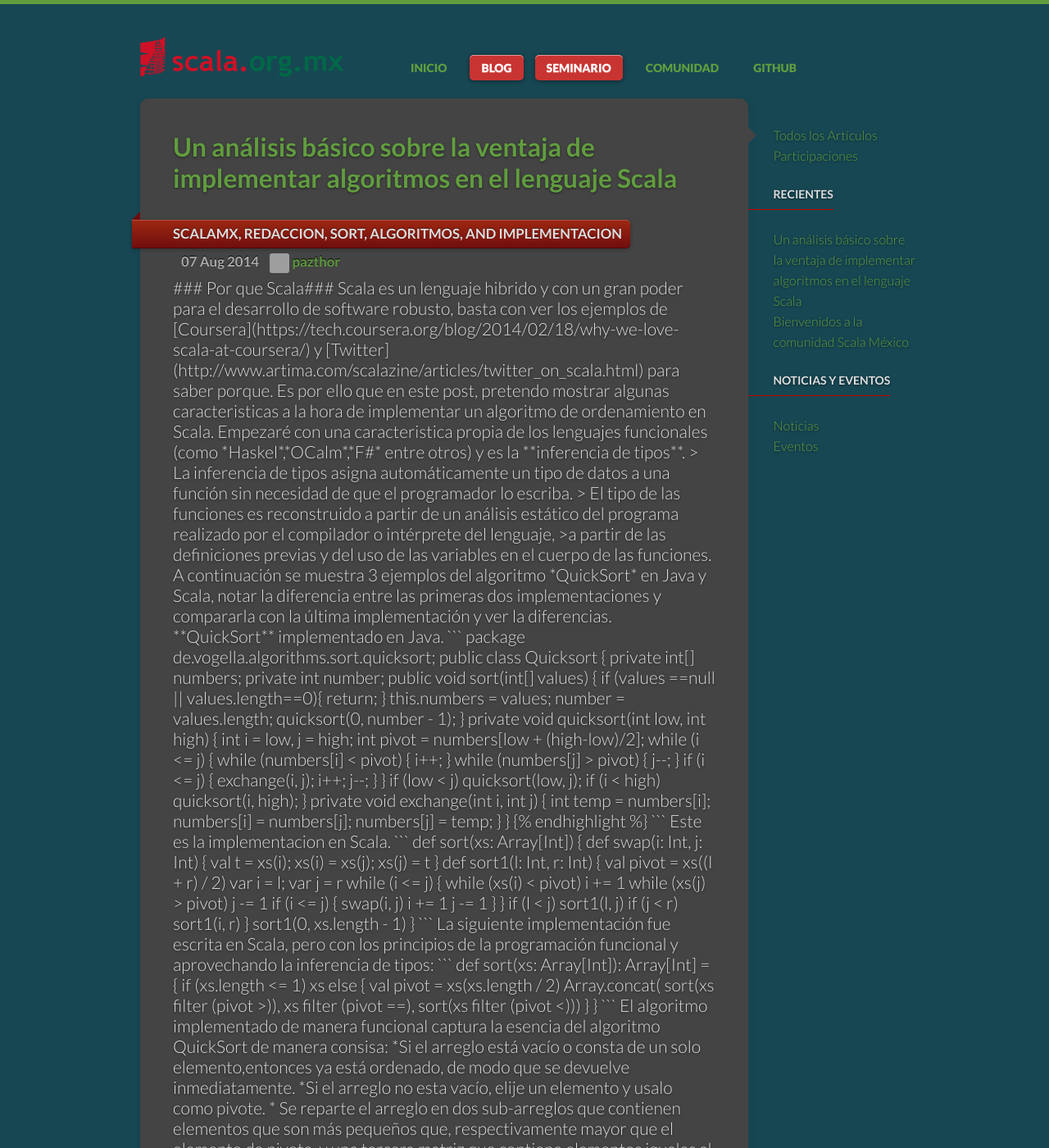
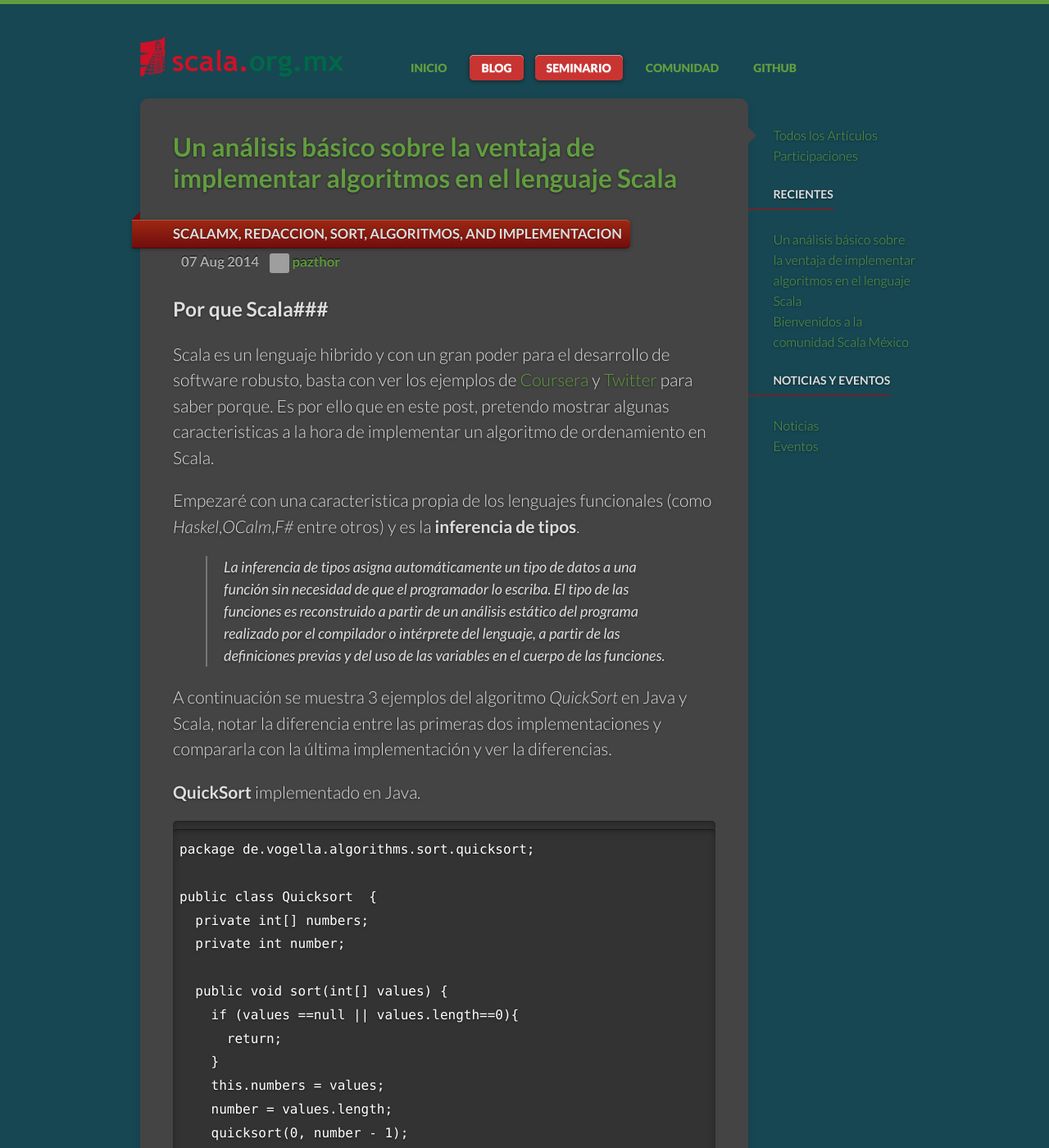
Before and after one commit to scalamx/scalamx.github.io, a Jekyll site: the page built from blog.html, in a window 1280 px wide and 1400 px high. Shown: the whole window at 82% size. Built offline with Jekyll 4.4.1, drawn with Linux system fonts in a browser that asks for light colours; nearby versions of some CDN libraries; library files that are not in the unit come from our copies; comment, search, counter and statistics services are not loaded; some of the changed text lies outside the part shown; grey boxes are pictures that could not be loaded.

Commit message:
update del post
Se quita el error  ( {% endhighlight %} ) que inconscientemente pase desapercibido.

````diff
--- a/_posts/2014-05-23-Post-sort-scala.markdown
+++ b/_posts/2014-05-23-Post-sort-scala.markdown
@@ -65,7 +65,7 @@ public class Quicksort  {
   }
 }
 
-{% endhighlight %}
+
 ```
 
 Este es la implementacion en Scala.
````
